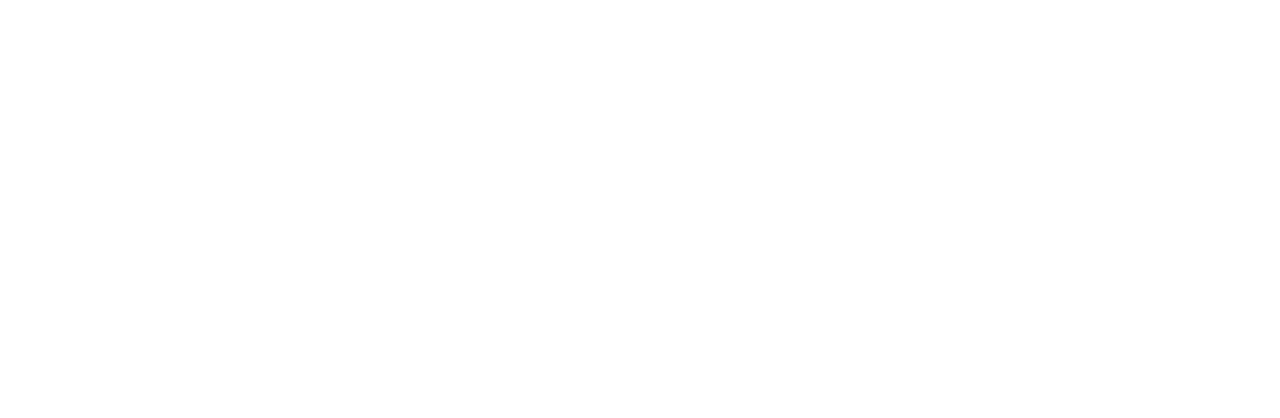
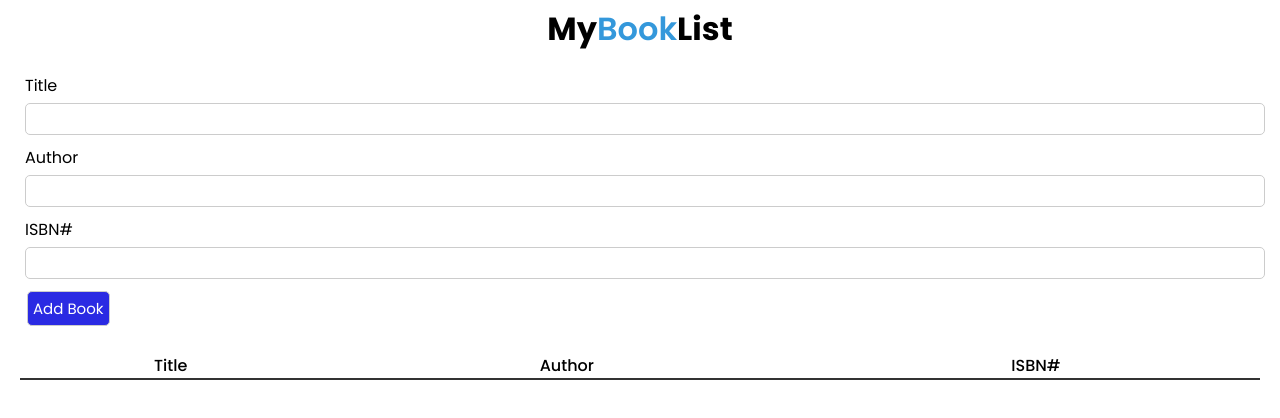
Before and after one commit to acciojob/book-list-kunaldix, a website: page main.html in a window 1280 px wide. Drawn offline with nearby package versions, Linux system fonts and the light colour scheme.

Commit message:
created a submission

```diff
--- a/main.html
+++ b/main.html
@@ -1,16 +1,45 @@
 <!DOCTYPE html>
 
 <html>
+  <head>
+    <title>My First Web Page</title>
+    <link rel="stylesheet" href="./styles.css" />
+    <link rel="preconnect" href="https://fonts.googleapis.com" />
+    <link rel="preconnect" href="https://fonts.gstatic.com" crossorigin />
+    <link
+      href="https://fonts.googleapis.com/css2?family=Poppins:ital,wght@0,100;0,200;0,300;0,400;0,500;0,600;0,700;0,800;0,900;1,100;1,200;1,300;1,400;1,500;1,600;1,700;1,800;1,900&display=swap"
+      rel="stylesheet"
+    />
+    <link
+      rel="stylesheet"
+      href="https://fonts.googleapis.com/css2?family=Material+Symbols+Outlined:opsz,wght,FILL,GRAD@24,400,0,0&icon_names=close"
+    />
+  </head>
 
-<head>
-	<link rel="stylesheet" href="styles.css">
-</head>
+  <body>
+    <!-- the entire body must be written by student -->
+    <h1 id="heading">My<span class="book">Book</span>List</h1>
+    <div class="form-group">
+      <label for="title">Title</label>
+      <input type="text" id="title" />
+      <label for="author">Author</label>
+      <input type="text" id="author" />
+      <label for="isbn">ISBN#</label>
+      <input type="text" id="isbn" />
+      <button type="submit" id="submit" onclick="addBook()">Add Book</button>
+    </div>
 
-<body>
-	<!-- the entire body must be written by student -->
-    <script type="text/javascript" src="./script.js">
-</script>
-
-</body>
-
+    <table class="table table-striped">
+      <thead>
+        <tr>
+          <td>Title</td>
+          <td>Author</td>
+          <td>ISBN#</td>
+          <td></td>
+        </tr>
+      </thead>
+      <tbody id="table-body"></tbody>
+    </table>
+    <script type="text/javascript" src="./script.js"></script>
+  </body>
 </html>
--- a/script.js
+++ b/script.js
@@ -1 +1,29 @@
 //your JS code here. If required.
+function addBook() {
+  let title = document.getElementById("title").value;
+  let author = document.getElementById("author").value;
+  let isbn = document.getElementById("isbn").value;
+
+  if (!title || !author || !isbn) {
+    alert("Please fill in all fields");
+    return;
+  }
+  let tableRow = document.getElementById("table-body");
+  tableRow.innerHTML += `
+  <tr class = "table-rows">
+          <td>${title}</td>
+          <td>${author}</td>
+          <td>${isbn}</td>
+          <td><span  class="material-symbols-outlined  delete-btn"> close </span></td>
+    </tr>
+        `;
+  document.getElementById("title").value = "";
+  document.getElementById("author").value = "";
+  document.getElementById("isbn").value = "";
+}
+
+document.getElementById("table-body").addEventListener("click", function (e) {
+  if (e.target.classList.contains("delete-btn")) {
+    e.target.closest("tr").remove();
+  }
+});
--- a/styles.css
+++ b/styles.css
@@ -1 +1,92 @@
 /*  your css code here. If applicable */
+* {
+  margin: 0;
+  padding: 0;
+  box-sizing: border-box;
+  font-family: poppins, sans-serif;
+}
+
+#heading {
+  text-align: center;
+  margin-top: 5px;
+  font-size: 2rem;
+}
+
+#heading span.book {
+  color: #3498db;
+  font-weight: 600;
+}
+
+.form-group {
+  margin: 20px;
+}
+
+.form-group label {
+  display: block;
+  margin-left: 5px;
+  margin-top: 5px;
+}
+.form-group input {
+  width: 100%;
+  padding: 5px;
+  margin: 5px;
+  border-radius: 5px;
+  border: 1px solid #ccc;
+}
+
+.form-group button {
+  margin: 7px;
+  font-size: 15px;
+  padding: 5px;
+  border: 1px solid #ccc;
+  border-radius: 5px;
+  background-color: rgb(42, 42, 227);
+  color: white;
+}
+
+.table {
+  width: calc(100% - 40px);
+  margin: 20px;
+  border-collapse: collapse;
+}
+
+.table thead tr {
+  text-align: center;
+  font-weight: 500;
+}
+
+.table thead tr td {
+  border-bottom: 2px solid #333;
+}
+
+.table tbody tr {
+  text-align: center;
+  background-color: #ece9e9;
+}
+
+.table tbody tr td {
+  padding: 2px;
+  margin: 5px;
+}
+
+.table tbody tr td span {
+  background-color: red;
+  color: white;
+  margin-top: 4px;
+}
+
+.delete-btn {
+  cursor: pointer;
+  padding: 2px 5px;
+  border-radius: 3px;
+  transition: background-color 0.2s;
+}
+
+.delete-btn:hover {
+  background-color: #d32f2f !important;
+}
+
+/* Add some spacing between rows */
+.table tbody tr td {
+  padding: 8px 5px;
+}
```
